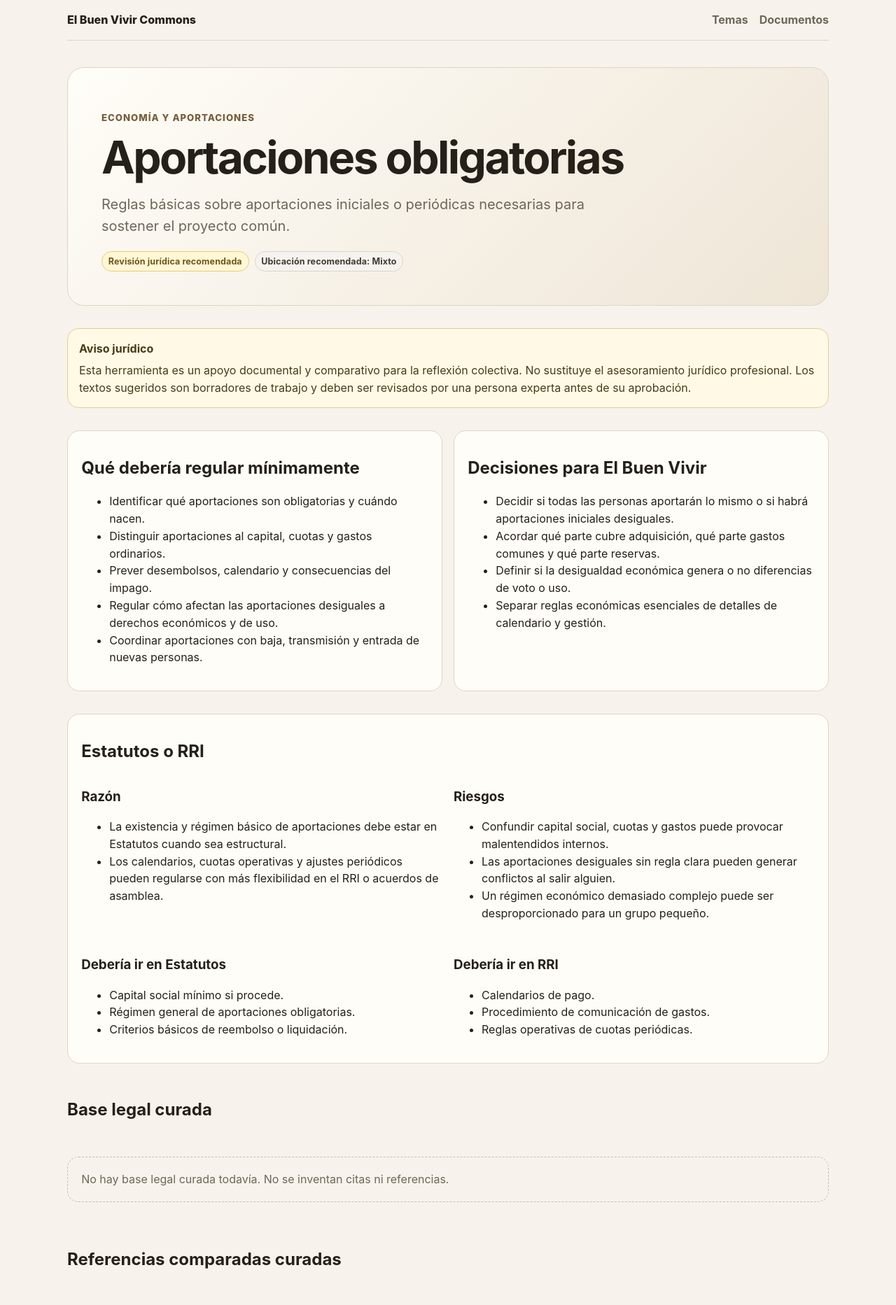
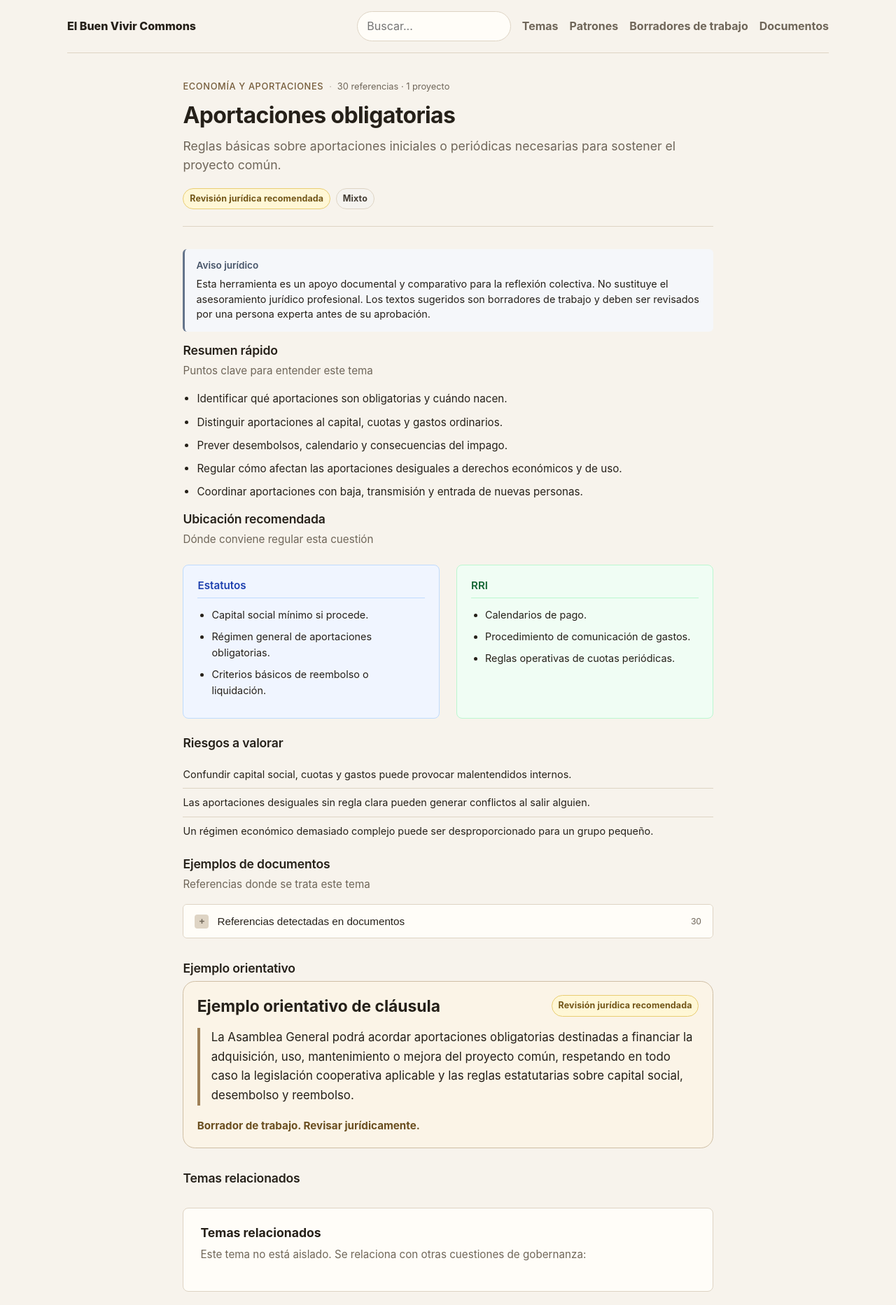
Before and after one commit to LuisSevillano/elbuenvivir-commons, a SvelteKit app: page /temas/aportaciones_obligatorias in a window 1280 px wide. Shown: the top 1865 px of the page at 70% size. Built offline with nearby package versions, Linux system fonts and the light colour scheme.

Commit message:
Redesign topic pages with editorial layout and improve home styling

```diff
--- a/src/routes/+layout.svelte
+++ b/src/routes/+layout.svelte
@@ -15,10 +15,20 @@
 <div class="site-shell">
   <header class="site-header">
     <a class="brand" href="/">El Buen Vivir Commons</a>
-    <nav aria-label="Navegación principal">
-      <a href="/temas">Temas</a>
-      <a href="/documentos">Documentos</a>
-    </nav>
+    <div class="header-tools">
+      <form class="global-search" action="/buscar" method="get" role="search">
+        <label>
+          <span>Buscar</span>
+          <input name="q" type="search" placeholder="Buscar..." />
+        </label>
+      </form>
+      <nav aria-label="Navegación principal">
+        <a href="/temas">Temas</a>
+        <a href="/patrones">Patrones</a>
+        <a href="/drafts">Borradores de trabajo</a>
+        <a href="/documentos">Documentos</a>
+      </nav>
+    </div>
   </header>
   <main>{@render children()}</main>
 </div>
--- a/src/routes/temas/[slug]/+page.svelte
+++ b/src/routes/temas/[slug]/+page.svelte
@@ -1,149 +1,301 @@
 <script lang="ts">
   import ReferenceCard from '$lib/components/ReferenceCard.svelte';
-  import StatusBadge from '$lib/components/StatusBadge.svelte';
+  import RelatedTopicsCard from '$lib/components/RelatedTopicsCard.svelte';
+  import TopicHero from '$lib/components/TopicHero.svelte';
+  import EditorialSection from '$lib/components/EditorialSection.svelte';
+  import ComparisonColumns from '$lib/components/ComparisonColumns.svelte';
+  import DecisionChecklist from '$lib/components/DecisionChecklist.svelte';
+  import ExpandableReferenceGroup from '$lib/components/ExpandableReferenceGroup.svelte';
+  import InsightBlock from '$lib/components/InsightBlock.svelte';
   import SuggestedClauseBlock from '$lib/components/SuggestedClauseBlock.svelte';
-  import WarningBox from '$lib/components/WarningBox.svelte';
-  import { categoryLabels, legalDisclaimer, placementLabel, topicStatusLabels } from '$lib/content/labels';
-  import type { GeneratedTopicReference, GovernanceTopic } from '$lib/content/types';
+  import SoftCallout from '$lib/components/SoftCallout.svelte';
+  import { legalDisclaimer } from '$lib/content/labels';
+  import type { GeneratedTopicReference, GeneratedTopicSynthesis, GovernanceTopic } from '$lib/content/types';
 
   let { data }: {
-    data: { topic: GovernanceTopic; generatedReferences: GeneratedTopicReference[] };
+    data: {
+      topic: GovernanceTopic;
+      topics: GovernanceTopic[];
+      generatedReferences: GeneratedTopicReference[];
+      synthesis: GeneratedTopicSynthesis | null;
+    };
   } = $props();
 
   const topic = $derived(data.topic);
-</script>
+  const synthesis = $derived(data.synthesis);
+  const refCount = $derived(data.generatedReferences.length);
+  const projectCount = $derived(new Set(data.generatedReferences.map(r => r.projectName).filter(Boolean)).size);
 
-<article>
-  <header class="hero">
-    <p class="eyebrow">{categoryLabels[topic.category]}</p>
-    <h1>{topic.title}</h1>
-    <p class="lead">{topic.shortDescription}</p>
-    <div class="topic-badges">
-      <StatusBadge tone="warning">{topicStatusLabels[topic.status]}</StatusBadge>
-      <StatusBadge>Ubicación recomendada: {placementLabel(topic.governancePlacement.recommendedPrimaryLocation)}</StatusBadge>
-    </div>
-  </header>
+  const projectNames = $derived(
+    Array.from(new Set(data.generatedReferences.map(r => r.projectName).filter(Boolean)))
+  );
 
-  <section class="section">
-    <WarningBox title="Aviso jurídico">{legalDisclaimer}</WarningBox>
-  </section>
+  </script>
 
-  <section class="section two-column">
-    <div class="panel">
-      <h2>Qué debería regular mínimamente</h2>
-      <ul>
-        {#each topic.minimumContents as item}
-          <li>{item}</li>
+<article class="topic-page">
+  <TopicHero {topic} referenceCount={refCount} projectCount={projectCount} />
+
+  <SoftCallout type="info" title="Aviso jurídico">
+    {legalDisclaimer}
+  </SoftCallout>
+
+  <EditorialSection title="Resumen rápido" subtitle="Puntos clave para entender este tema" density="compact">
+    <ul class="quick-summary">
+      {#each topic.minimumContents.slice(0, 5) as item}
+        <li>{item}</li>
+      {/each}
+    </ul>
+  </EditorialSection>
+
+  {#if synthesis}
+    <section class="analysis-section">
+      <EditorialSection
+        title="Análisis comparado"
+        subtitle="Cómo otros proyectos han resuelto esta cuestión"
+        density="spacious"
+      >
+        <SoftCallout type="note" title="Lectura orientativa">
+          Esta síntesis se basa en {synthesis.generatedFrom.referencesCount} referencias de {synthesis.generatedFrom.documents.length} documentos. Contrasta siempre con los documentos relacionados y solicita revisión jurídica antes de convertir estas observaciones en acuerdos.
+        </SoftCallout>
+
+        {#if synthesis.summary.overview.length > 0}
+          <InsightBlock type="pattern" label="Resumen">
+            <ul>
+              {#each synthesis.summary.overview as item}
+                <li>{item}</li>
+              {/each}
+            </ul>
+          </InsightBlock>
+        {/if}
+
+        {#if synthesis.summary.commonPatterns.length > 0}
+          <InsightBlock type="pattern" label="Patrones detectados">
+            <ul>
+              {#each synthesis.summary.commonPatterns as item}
+                <li>{item}</li>
+              {/each}
+            </ul>
+          </InsightBlock>
+        {/if}
+
+        {#if synthesis.summary.majorDifferences.length > 0}
+          <InsightBlock type="difference" label="Diferencias importantes">
+            <ul>
+              {#each synthesis.summary.majorDifferences as item}
+                <li>{item}</li>
+              {/each}
+            </ul>
+          </InsightBlock>
+        {/if}
+      </EditorialSection>
+
+      <EditorialSection title="Estatutos vs RRI" subtitle="Dónde suele regularse esta cuestión" density="spacious">
+        <ComparisonColumns
+          columns={[
+            { title: 'Estatutos', color: 'blue', items: synthesis.governancePlacement.usuallyInStatutes },
+            { title: 'RRI', color: 'green', items: synthesis.governancePlacement.usuallyInRRI }
+          ]}
+        />
+
+        {#if synthesis.governancePlacement.mixedApproaches.length > 0}
+          <div class="mixed-approaches">
+            <h4>Soluciones mixtas</h4>
+            <ul>
+              {#each synthesis.governancePlacement.mixedApproaches as item}
+                <li>{item}</li>
+              {/each}
+            </ul>
+          </div>
+        {/if}
+      </EditorialSection>
+
+      {#if synthesis.detectedTensions.length > 0 || synthesis.summary.commonRisks.length > 0}
+        <EditorialSection title="Riesgos y tensiones" subtitle="Qué observar y prevenir" density="spacious">
+          {#if synthesis.detectedTensions.length > 0}
+            <InsightBlock type="tension" label="Tensiones detectadas">
+              <ul>
+                {#each synthesis.detectedTensions as tension}
+                  <li>{tension}</li>
+                {/each}
+              </ul>
+            </InsightBlock>
+          {/if}
+
+          {#if synthesis.summary.commonRisks.length > 0}
+            <InsightBlock type="risk" label="Riesgos frecuentes">
+              <ul>
+                {#each synthesis.summary.commonRisks as risk}
+                  <li>{risk}</li>
+                {/each}
+              </ul>
+            </InsightBlock>
+          {/if}
+        </EditorialSection>
+      {/if}
+
+      <EditorialSection title="Decisiones para El Buen Vivir" subtitle="Qué definir y en qué orden" density="normal">
+        {#if synthesis.recommendationsForBuenVivir.pointsToDecideSoon.length > 0}
+          <DecisionChecklist
+            title="Decisiones que conviene tomar pronto"
+            items={synthesis.recommendationsForBuenVivir.pointsToDecideSoon}
+            priority="high"
+          />
+        {/if}
+
+        {#if synthesis.recommendationsForBuenVivir.minimalApproach.length > 0}
+          <DecisionChecklist
+            title="Enfoque mínimo"
+            items={synthesis.recommendationsForBuenVivir.minimalApproach}
+            priority="medium"
+          />
+        {/if}
+
+        {#if synthesis.recommendationsForBuenVivir.pointsThatCanWait.length > 0}
+          <DecisionChecklist
+            title="Cuestiones que pueden esperar"
+            items={synthesis.recommendationsForBuenVivir.pointsThatCanWait}
+            priority="low"
+          />
+        {/if}
+      </EditorialSection>
+    </section>
+  {/if}
+
+  <EditorialSection title="Ubicación recomendada" subtitle="Dónde conviene regular esta cuestión" density="compact">
+    <ComparisonColumns
+      columns={[
+        { title: 'Estatutos', color: 'blue', items: topic.governancePlacement.shouldBeInStatutes },
+        { title: 'RRI', color: 'green', items: topic.governancePlacement.shouldBeInRRI }
+      ]}
+    />
+  </EditorialSection>
+
+  {#if topic.risks.length > 0}
+    <EditorialSection title="Riesgos a valorar" density="compact">
+      <ul class="risk-list">
+        {#each topic.risks as risk}
+          <li>{risk}</li>
         {/each}
       </ul>
-    </div>
-    <div class="panel">
-      <h2>Decisiones para El Buen Vivir</h2>
-      <ul>
-        {#each topic.decisionsForBuenVivir as item}
-          <li>{item}</li>
-        {/each}
-      </ul>
-    </div>
-  </section>
+    </EditorialSection>
+  {/if}
 
-  <section class="section panel">
-    <h2>Estatutos o RRI</h2>
-    <div class="two-column">
-      <div>
-        <h3>Razón</h3>
-        <ul>
-          {#each topic.governancePlacement.rationale as item}
-            <li>{item}</li>
+  {#if data.generatedReferences.length > 0}
+    <EditorialSection
+      title="Ejemplos de documentos"
+      subtitle="Referencias donde se trata este tema"
+      density="normal"
+    >
+      <ExpandableReferenceGroup
+        title="Referencias detectadas en documentos"
+        count={data.generatedReferences.length}
+        defaultExpanded={false}
+      >
+        <div class="references-list">
+          {#each data.generatedReferences as reference}
+            <ReferenceCard {reference} automatic />
           {/each}
-        </ul>
-      </div>
-      <div>
-        <h3>Riesgos</h3>
-        <ul>
-          {#each topic.risks as item}
-            <li>{item}</li>
-          {/each}
-        </ul>
-      </div>
-    </div>
-    <div class="two-column placement-lists">
-      <div>
-        <h3>Debería ir en Estatutos</h3>
-        <ul>
-          {#each topic.governancePlacement.shouldBeInStatutes as item}
-            <li>{item}</li>
-          {/each}
-        </ul>
-      </div>
-      <div>
-        <h3>Debería ir en RRI</h3>
-        <ul>
-          {#each topic.governancePlacement.shouldBeInRRI as item}
-            <li>{item}</li>
-          {/each}
-        </ul>
-      </div>
-    </div>
-  </section>
-
-  <section class="section stack">
-    <h2>Base legal curada</h2>
-    {#if topic.legalBasis.length === 0}
-      <p class="empty-state">No hay base legal curada todavía. No se inventan citas ni referencias.</p>
-    {:else}
-      {#each topic.legalBasis as basis}
-        <article class="panel">
-          <h3>{basis.title}</h3>
-          <p>{basis.summary}</p>
-          {#if basis.excerpt}<blockquote>{basis.excerpt}</blockquote>{/if}
-        </article>
-      {/each}
-    {/if}
-  </section>
-
-  <section class="section stack">
-    <h2>Referencias comparadas curadas</h2>
-    {#if topic.projectReferences.length === 0}
-      <p class="empty-state">No hay referencias comparadas curadas todavía.</p>
-    {:else}
-      {#each topic.projectReferences as reference}
-        <ReferenceCard {reference} />
-      {/each}
-    {/if}
-  </section>
-
-  <section class="section stack">
-    <h2>Referencias automáticas regenerables</h2>
-    <p>
-      Esta sección lee <code>src/content/generated/topic-references.json</code>. Sus resultados no son
-      contenido editorial hasta que se revisen manualmente.
-    </p>
-    {#if data.generatedReferences.length === 0}
-      <p class="empty-state">No hay referencias automáticas para este tema.</p>
-    {:else}
-      {#each data.generatedReferences as reference}
-        <ReferenceCard {reference} automatic />
-      {/each}
-    {/if}
-  </section>
+        </div>
+      </ExpandableReferenceGroup>
+    </EditorialSection>
+  {/if}
 
   {#if topic.suggestedClause}
-    <section class="section">
+    <EditorialSection title="Ejemplo orientativo" density="normal">
       <SuggestedClauseBlock clause={topic.suggestedClause} />
-    </section>
+    </EditorialSection>
+  {/if}
+
+  {#if topic.relatedTopics && topic.relatedTopics.length > 0}
+    <EditorialSection title="Temas relacionados" density="compact">
+      <RelatedTopicsCard
+        topicSlug={topic.slug}
+        relatedTopics={topic.relatedTopics}
+        topics={data.topics}
+      />
+    </EditorialSection>
   {/if}
 </article>
 
+{#snippet renderList(items: string[])}
+  {#if items.length === 0}
+    <p class="empty-text">Sin información disponible</p>
+  {:else}
+    <ul>
+      {#each items as item}
+        <li>{item}</li>
+      {/each}
+    </ul>
+  {/if}
+{/snippet}
+
 <style>
-  .topic-badges {
-    display: flex;
-    flex-wrap: wrap;
-    gap: 0.5rem;
-    margin-top: 1rem;
+  .topic-page {
+    max-width: 75ch;
+    margin: 0 auto;
   }
 
-  .placement-lists {
+  .quick-summary {
+    padding-left: 1.25rem;
+  }
+
+  .quick-summary li {
+    margin-bottom: 0.5rem;
+    font-size: 0.95rem;
+  }
+
+  .analysis-section {
+    margin-top: 2rem;
+  }
+
+  .mixed-approaches {
     margin-top: 1rem;
+    padding: 1rem;
+    background: #faf5ff;
+    border-radius: 6px;
+  }
+
+  .mixed-approaches h4 {
+    font-size: 0.9rem;
+    font-weight: 600;
+    color: #7e22ce;
+    margin: 0 0 0.5rem;
+  }
+
+  .mixed-approaches ul {
+    margin: 0;
+    padding-left: 1.25rem;
+  }
+
+  .mixed-approaches li {
+    font-size: 0.9rem;
+    margin-bottom: 0.35rem;
+  }
+
+  .risk-list {
+    list-style: none;
+    padding: 0;
+  }
+
+  .risk-list li {
+    padding: 0.5rem 0;
+    border-bottom: 1px solid var(--border);
+    font-size: 0.9rem;
+  }
+
+  .risk-list li:last-child {
+    border-bottom: none;
+  }
+
+  .references-list {
+    display: flex;
+    flex-direction: column;
+    gap: 0.75rem;
+  }
+
+  .empty-text {
+    font-size: 0.85rem;
+    color: var(--muted);
+    font-style: italic;
   }
 </style>
--- a/src/routes/temas/[slug]/+page.ts
+++ b/src/routes/temas/[slug]/+page.ts
@@ -1,4 +1,5 @@
 import { error } from '@sveltejs/kit';
+import { loadSynthesis } from '$lib/content/loadSyntheses';
 import { loadGeneratedReferences, loadTopic, loadTopics } from '$lib/content/loadTopics';
 
 export function entries() {
@@ -14,6 +15,8 @@ export function load({ params }) {
 
   return {
     topic,
-    generatedReferences: loadGeneratedReferences(topic.slug)
+    topics: loadTopics(),
+    generatedReferences: loadGeneratedReferences(topic.slug),
+    synthesis: loadSynthesis(topic.slug) ?? null
   };
 }
--- a/src/styles.css
+++ b/src/styles.css
@@ -58,6 +58,40 @@ nav a {
 
 nav a:hover {
   color: var(--ink);
+}
+
+.header-tools {
+  align-items: center;
+  display: flex;
+  flex-wrap: wrap;
+  gap: 1rem;
+  justify-content: flex-end;
+}
+
+.global-search label {
+  display: block;
+}
+
+.global-search span {
+  position: absolute;
+  width: 1px;
+  height: 1px;
+  padding: 0;
+  margin: -1px;
+  overflow: hidden;
+  clip: rect(0, 0, 0, 0);
+  white-space: nowrap;
+  border: 0;
+}
+
+.global-search input {
+  background: #fffdf8;
+  border: 1px solid var(--border);
+  border-radius: 999px;
+  color: var(--ink);
+  font: inherit;
+  padding: 0.5rem 0.85rem;
+  width: min(220px, 45vw);
 }
 
 .hero {
```
Also changed, not shown: src/routes/+page.svelte (+80 -19 lines).
